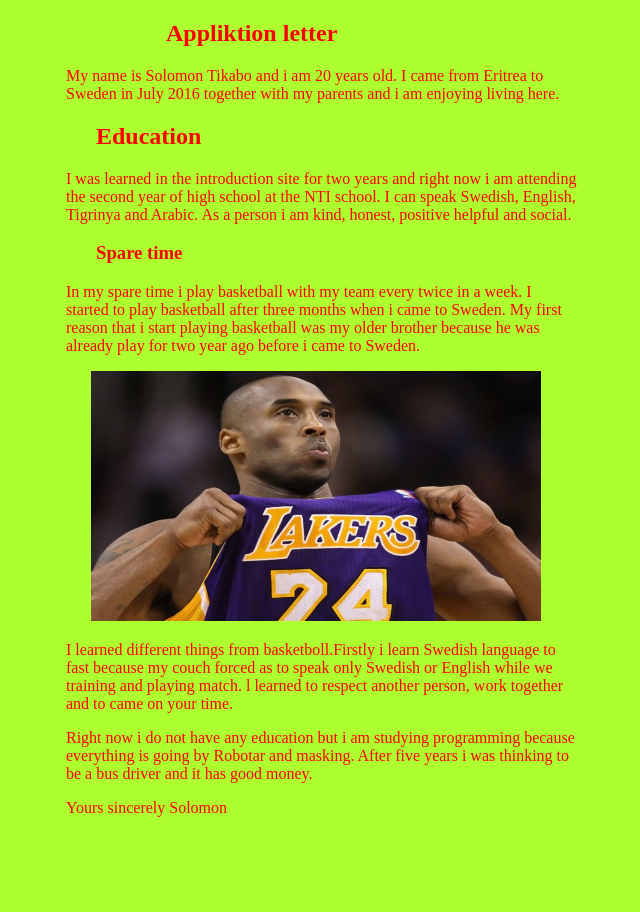
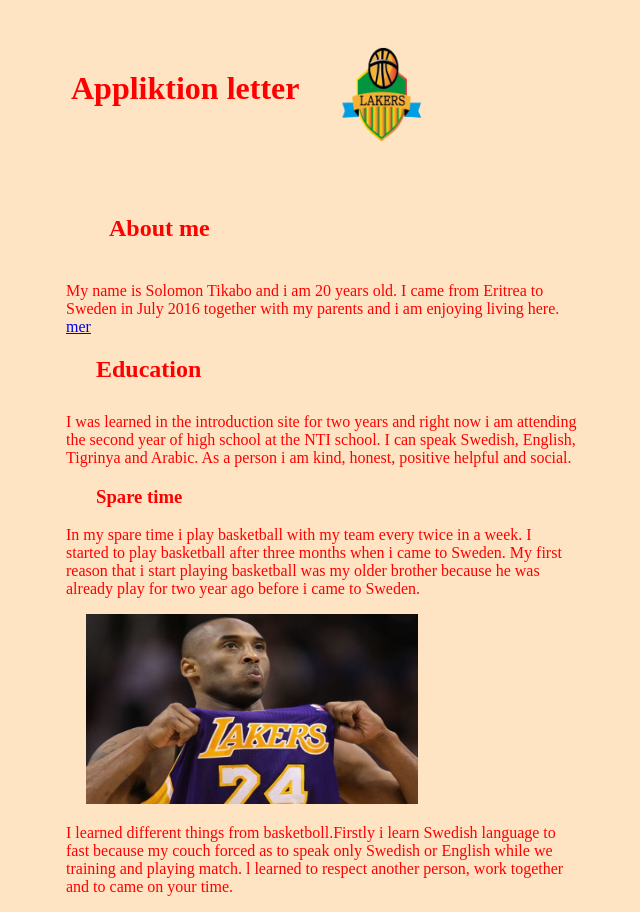
Before and after one commit to Solomon0736/Cv1, a plain HTML site: page index.html in a window 1280 px wide. Shown: the whole page, without its empty margins (318-958 px from the left). Before the commit the page ends 833 px from the top, so only its background shows below. Drawn offline with Linux system fonts and the light colour scheme; a web font is replaced by a local one.

Commit message:
slut projekt

```diff
--- /dev/null
+++ b/Cv1/main.css
@@ -0,0 +1,38 @@
+
+
+
+
+body {font-family:font-family 'Lateef', cursive;;
+    background-color: bisque;
+    color: red;
+    width: 40%;
+    padding: 0;
+    border: 0;
+    margin: 0 auto;
+    height: 100%;
+}
+.sv{
+  margin-left: 30px;
+  margin-bottom: 30px;
+}
+
+.s{
+  margin-left: 30px;
+}
+.v{font-size: xx-large;
+  margin-bottom: 21%;
+  margin-left: 5px;
+}
+.about{
+  font-size: x-large;
+    margin-left: 43px;
+}
+.se{
+  width: 26%;
+    height: 25%;
+    margin-bottom: -29%;
+    margin-left: 250px;
+}
+.si{
+  width: 58555 px;
+}
--- a/css/main.css
+++ /dev/null
@@ -1,16 +0,0 @@
-body {font-family:font-family 'Lateef', cursive;;
-    background-color:greenyellow;
-  color: red;
-    width: 40%;
-    margin: 0 auto;
-}
-.sv{
-  margin-left: 30px;
-}
-
-.s{
-  margin-left: 30px;
-}
-.v{
-  margin-left: 100px;
-}
--- a/index.html
+++ b/index.html
@@ -6,16 +6,21 @@
     <meta name="viewport" content="width=device-width, initial-scale=1.0">
     <meta http-equiv="X-UA-Compatible" content="ie=edge">
     <link href="https://fonts.googleapis.com/css?family=Lateef&display=swap" rel="stylesheet">
-       <link rel="stylesheet" href="css/main.css">
+       <link rel="stylesheet" href="Cv1/main.css">
     <title>Document</title>
   </head>
     <body>
       <section>
-<h1 class="v"> Appliktion letter</h1>
+        <img class="se" src="images/logou.png" alt="logou" >
+      <h1 class="v"> Appliktion letter</h1>
+
+
+        <h5 class="about"> About me </h5>
+
 
     <p>My name is Solomon Tikabo and i am 20 years old.
        I came from Eritrea to Sweden in July 2016 together with my parents
-       and i am enjoying living here.
+       and i am enjoying living here. <a href="index2.html"> mer </a>
     </p>
     <h2 class="sv"> Education</h2>
          <p>
@@ -33,7 +38,7 @@
       play for two year ago before i came to Sweden.
       </p>
       <p>
-        <img src="koby brynt.jpg" alt="koby brynt" style= width:450px;height:250px;margin-left:25px;>
+        <img src="images/koby brynt.jpg" alt="koby brynt" style= width:332px;height:190px;margin-left:20px;>
            </p>
       <p>
          I learned different things from basketboll.Firstly i learn Swedish language to fast because my
@@ -41,17 +46,6 @@
          English while we training and playing match.
          l learned to respect another person, work together and to came on your time.</p>
 
-           <p>
-             Right now i do not have any education but i am studying programming because everything
-             is going by Robotar and masking.
-             After five years i was thinking to be a bus driver and it has good money.
-            </p>
-
-
-                                                                                                         <p>
-                                                                                                               Yours sincerely
-                                                                                                                 Solomon
-                                                                                                                            </p>
 
     </section>
   </body>
```
Also changed, not shown: index2.html (added, +25 -0 lines), images/koby brynt.jpg (renamed from koby brynt.jpg), images/logou.png (added).
